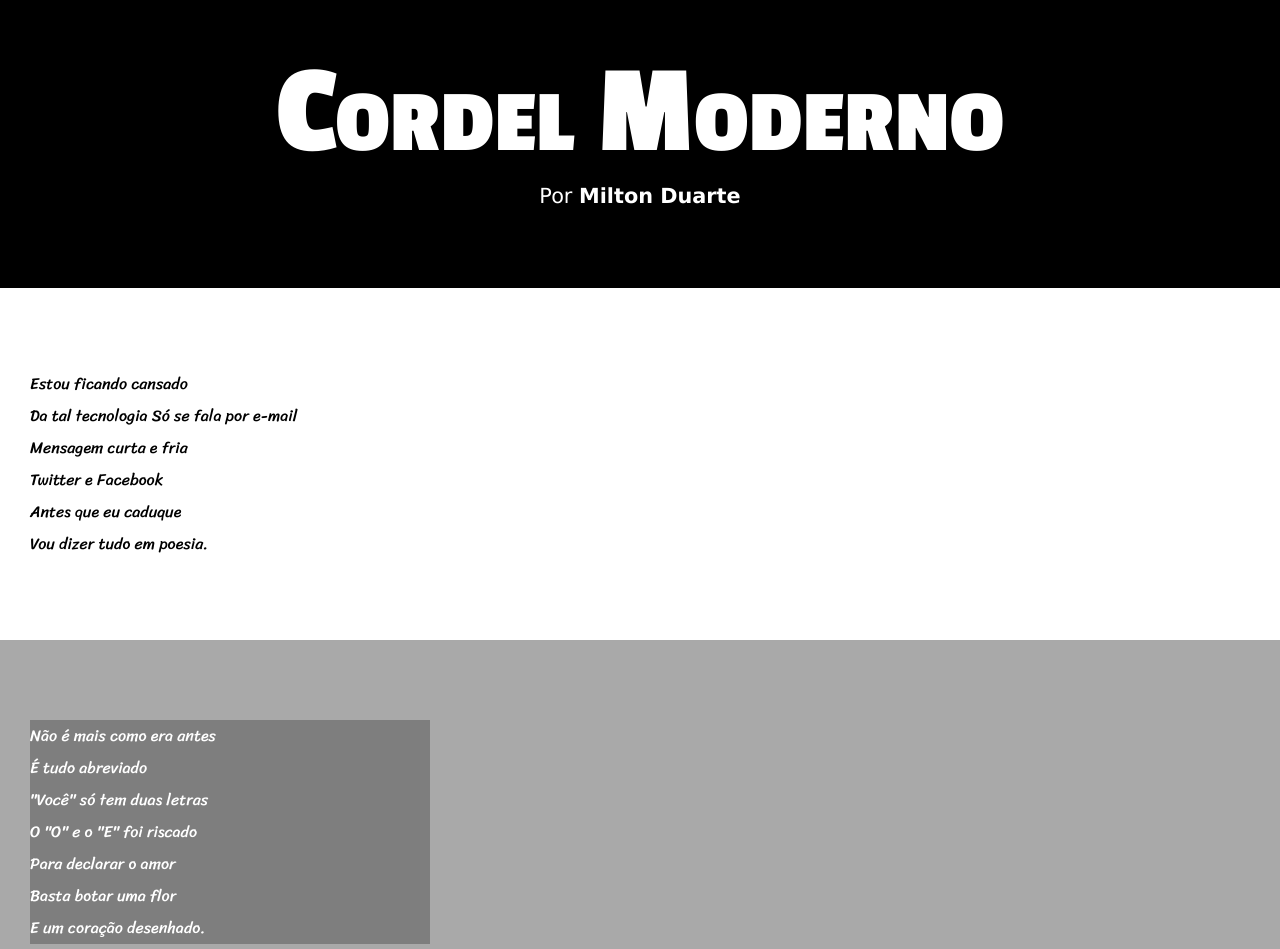
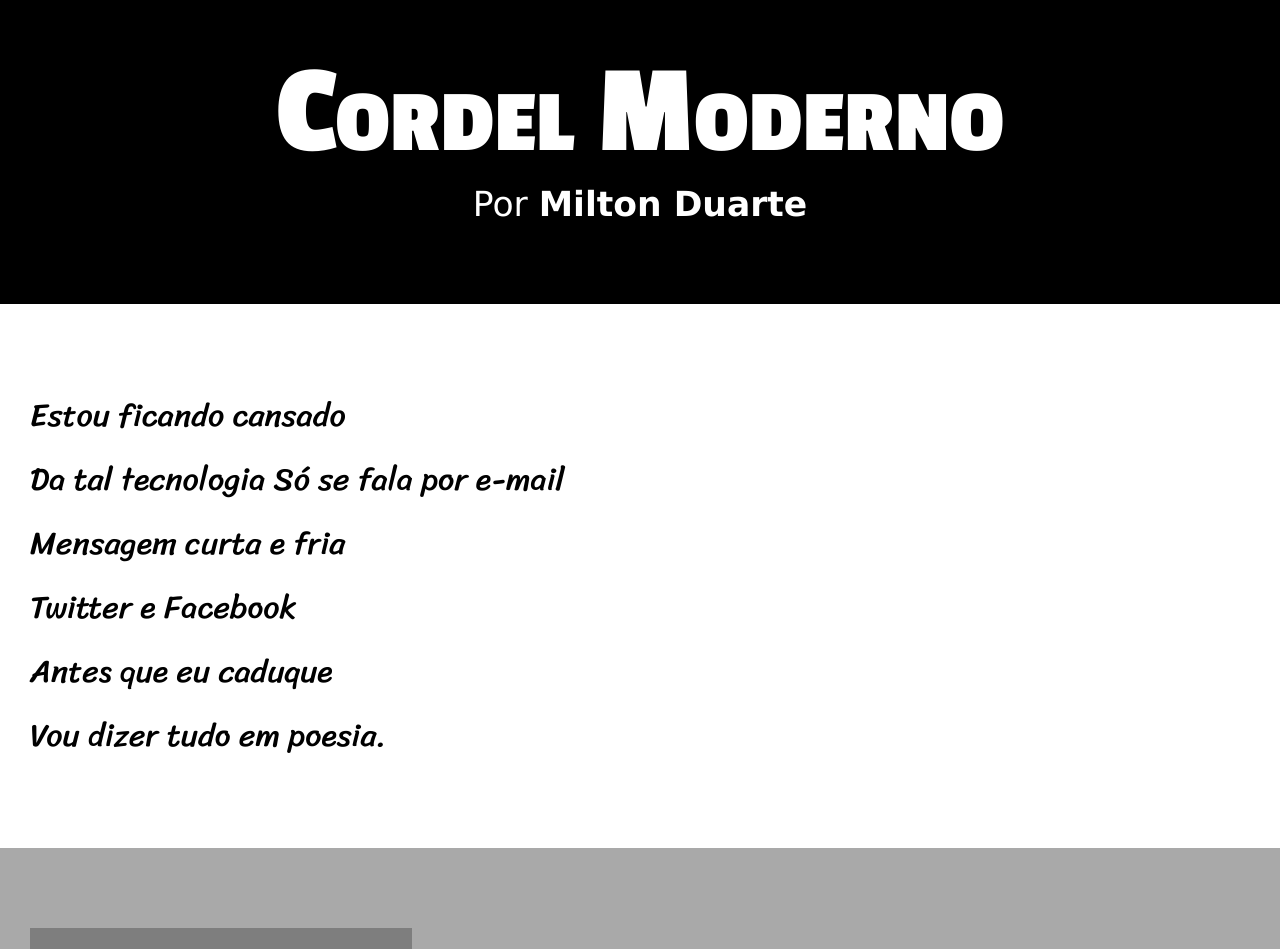
Before and after one commit to maiconguiotti/projeto-cordel, a plain HTML site: page index.html in a window 1280 px wide. Shown: the part 37-986 px from the top of the page. Drawn offline with Linux system fonts and the light colour scheme.

Commit message:
atualização

```diff
--- a/index.html
+++ b/index.html
@@ -43,7 +43,7 @@
     header>p{
         padding-bottom: 40px;
         font-family: var(--fonte1);
-        font-size: 1.3em;
+        font-size: 2.7vw;
     }
 
     a{
@@ -63,6 +63,7 @@
         padding-left: 30px;
         line-height: 2em;
         font-family: var(--fonte3);
+        font-size: 2.5vw;
     }
 
     .normal{
@@ -75,7 +76,8 @@
     }
 
     section.imagem > p{
-        width: 400px;
+        display: inline-block;
+        padding: 5px;
         background-color: rgba(0, 0, 0, 0.253);
     }
 
```
